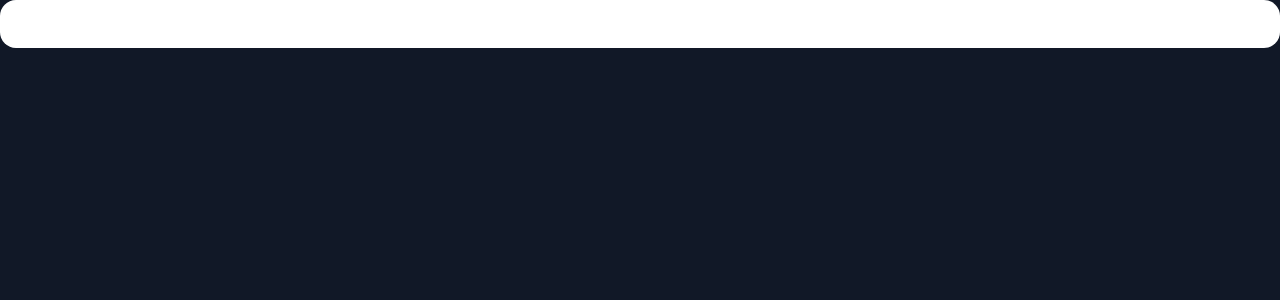
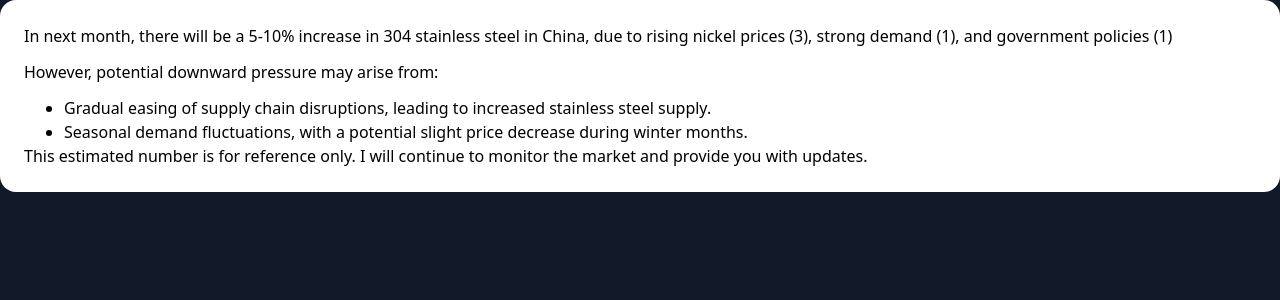
Before and after one commit to dinhtrung21/mirror, a Next.js app in the folder mirror-fe/: page /content in a window 1280 px wide. Shown: the top 300 px of the page. Built offline with nearby package versions, Linux system fonts and the light colour scheme.

Commit message:
feat: add demo

```diff
--- a/mirror-fe/src/pages/content.tsx
+++ b/mirror-fe/src/pages/content.tsx
@@ -1,27 +1,52 @@
-import { forwardRef } from 'react';
+import { Rate } from 'antd';
+import { Dispatch, forwardRef } from 'react';
 
 interface ContentProps {
   content: string;
   isCurrent?: boolean;
+  setRatingRef?: Dispatch<any>;
 }
 
-const MyContent = forwardRef(function Content(props: ContentProps, ref: any) {
-  const { content, isCurrent } = props;
+const MyContent = (props: ContentProps) => {
+  const { content, isCurrent, setRatingRef } = props;
+
   return (
     <>
-      <div className="bg-white text-black p-6 rounded-2xl" ref={ref}>
-        <p dangerouslySetInnerHTML={{ __html: content }}></p>
+      <div className="bg-white text-black p-6 rounded-2xl answer-content">
+        {/* <p dangerouslySetInnerHTML={{ __html: content }}></p> */}
+
+        <p>
+          In next month, there will be a 5-10% increase in 304 stainless steel in China, due to rising nickel prices
+          (3), strong demand (1), and government policies (1)
+        </p>
+
+        <p>However, potential downward pressure may arise from:</p>
+        <ul>
+          <li>Gradual easing of supply chain disruptions, leading to increased stainless steel supply.</li>
+          <li>Seasonal demand fluctuations, with a potential slight price decrease during winter months.</li>
+        </ul>
+        <p>
+          This estimated number is for reference only. I will continue to monitor the market and provide you with
+          updates.
+        </p>
       </div>
 
       {isCurrent && (
-        <>
-          <div className="mt-3">
-            <p className="text-sm text-gray-100">Rate the answer </p>
+        <div className="text-sm mt-4">
+          <div className="font-bold text-xs mb-2">Sources</div>
+          <ol className="sources text-xs text-gray-300">
+            <li>Internal report: Deliveries report, Q3 2023</li>
+            <li>Credible sources: CRU, 2023</li>
+            <li>Credible sources: Nickel London Metal Exchange (LME) Nickel Cash Official</li>
+          </ol>
+          <div className="mt-3 flex items-center" ref={setRatingRef}>
+            <p className=" text-gray-100 mr-3">Rate the answer </p>
+            <Rate defaultValue={3} style={{ fontSize: 20 }} />
           </div>
-        </>
+        </div>
       )}
     </>
   );
-});
+};
 
 export default MyContent;
--- a/mirror-fe/src/pages/index.tsx
+++ b/mirror-fe/src/pages/index.tsx
@@ -10,6 +10,7 @@ import PromptInput from './promptInput';
 import Content from './content';
 import Question from './question';
 import Landing from './landing';
+import { Rate } from 'antd';
 
 const inter = Inter({ subsets: ['latin'] });
 
@@ -25,13 +26,15 @@ export default function Home() {
   const [currentPrompt, setCurrentPrompt] = useState<ResponseData | null>(null);
 
   const [oldPrompt, setOldPrompt] = useState<ResponseData[]>([]);
+  const [ratingRef, setRatingRef] = useState<any>(null);
 
   const handleSearch = (qs: string) => {
     // Put current prompt to old prompt
 
     if (currentPrompt) {
       console.log('currentPrompt >> ', currentPrompt);
-      setOldPrompt((o) => [currentPrompt, ...o]);
+      // setOldPrompt((o) => [currentPrompt, ...o]);
+      setOldPrompt((o) => [...o, currentPrompt]);
     }
 
     setCurrentPrompt({
@@ -46,7 +49,7 @@ export default function Home() {
     return await new Promise((resolve, reject) => {
       setTimeout(() => {
         resolve({ result });
-      }, 2000);
+      }, 2500);
     });
   };
 
@@ -62,25 +65,21 @@ export default function Home() {
     }
   }, [state.value]);
 
+  useEffect(() => {
+    if (ratingRef) {
+      setTimeout(() => {
+        console.log('ratingRef scrollIntoView >> ', ratingRef);
+        ratingRef.scrollIntoView({ behavior: 'smooth' });
+      }, 1500);
+    }
+  }, [ratingRef]);
+
   return (
     <main className={`${inter.className}`}>
       <div className="gradient-bg">
         <div className="flex min-h-screen flex-col items-center justify-center xl:px-24 ">
-          <div className=" min-h-[90vh] py-8 px-4 xl:px-20 xl:py-16 relative z-1 bg-[#18296c] w-full max-w-[800px]  xl:rounded-3xl text-white flex flex-col justify-between">
+          <div className=" min-h-[90vh] py-8 px-8 xl:px-20 xl:py-16 relative z-1 bg-[#18296c] w-full max-w-[800px]  xl:rounded-3xl text-white flex flex-col justify-between">
             <div className="overflow-auto  xl:h-[600px] xl:max-h-[600px] h-[80vh]">
-              <div className="current-prompt overflow-auto">
-                {currentPrompt?.q && <Question question={currentPrompt.q} />}
-                {currentPrompt?.a && <Content isCurrent content={currentPrompt.a} />}
-              </div>
-
-              {!currentPrompt && <Landing />}
-
-              {state.loading && (
-                <div className="px-16 py-8  flex justify-center">
-                  <Spinner />
-                </div>
-              )}
-
               <div className="all-promts ">
                 {oldPrompt.map((item, idx) => {
                   return (
@@ -91,6 +90,19 @@ export default function Home() {
                   );
                 })}
               </div>
+
+              <div className="current-prompt overflow-auto">
+                {currentPrompt?.q && <Question question={currentPrompt.q} />}
+                {currentPrompt?.a && <Content setRatingRef={setRatingRef} isCurrent content={currentPrompt.a} />}
+              </div>
+
+              {!currentPrompt && <Landing />}
+
+              {state.loading && (
+                <div className="px-16 py-8  flex justify-center">
+                  <Spinner />
+                </div>
+              )}
             </div>
 
             <PromptInput handleSearch={handleSearch} />
--- a/mirror-fe/src/styles/globals.scss
+++ b/mirror-fe/src/styles/globals.scss
@@ -211,3 +211,38 @@
     opacity: 0.7;
   }
 }
+
+.ant-rate-star.ant-rate-star-zero .ant-rate-star-second {
+  color: white;
+}
+
+.sources {
+  li + li {
+    margin-top: 4px;
+  }
+}
+.answer-content {
+  ul {
+    list-style-type: disc;
+    margin-left: 16px;
+  }
+  ol {
+    list-style-type: decimal;
+    margin-left: 16px;
+  }
+  ul li {
+    margin-left: 24px;
+  }
+
+  p + p {
+    margin-top: 12px;
+  }
+  p + ul {
+    margin-top: 12px;
+  }
+}
+
+ol {
+  list-style-type: decimal;
+  margin-left: 16px;
+}
```
